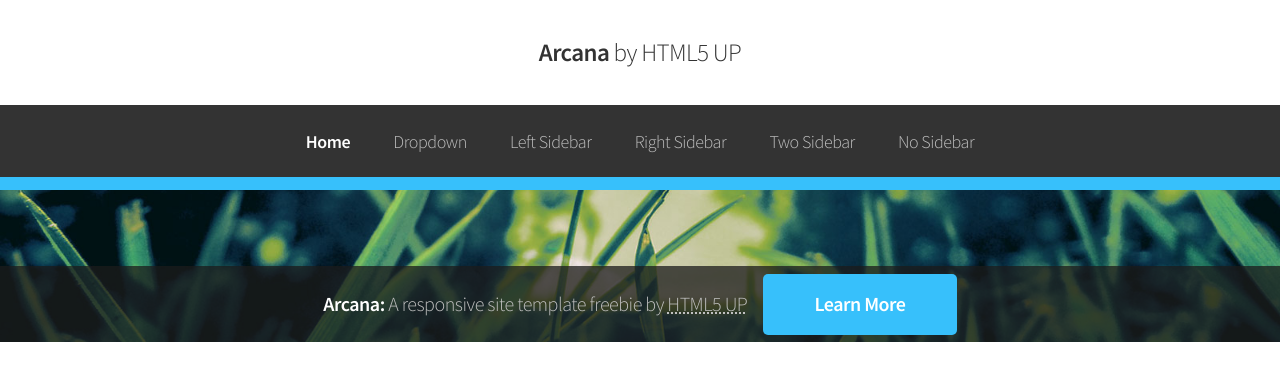
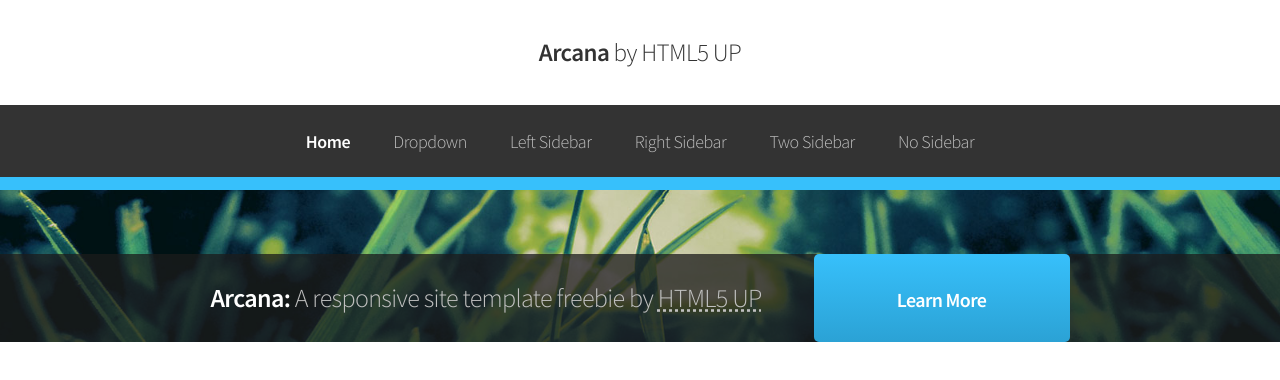
Before and after one commit to fernandofrank/LPPA-C4-ARCANA, a plain HTML site: page index.html in a window 1280 px wide. Drawn offline with nearby package versions, Linux system fonts and the light colour scheme.

Commit message:
LPPA-C4: add overlay

```diff
--- a/CSS/style.css
+++ b/CSS/style.css
@@ -127,7 +127,7 @@ body{
     z-index: 1 ;
 }
 
-/*region img-banner */
+/*#region img-banner */
 .img_banner {
     width: 100%;
     height: 100%;
@@ -150,40 +150,39 @@ body{
     align-items: center;
     text-align: center;
     justify-content: center;
+
 }
 
-.text_and_button a {
+.text_and_button {
     text-decoration: none;
     font-family: 'Source Sans Pro', sans-serif;
     font-weight: 600;
-    font-size: 1.25em;
+    font-size: 26px;
     letter-spacing: -0.025em;
     color: #ffffff;
-
 }
 
-.text_and_button a em {
+.text_and_button  em {
     color: #c0c0c0;
     font-weight: 300;
 }
 
-.html5-up {
+.html5_UP {
     text-decoration-line: underline;
     text-decoration-style: dotted;
     transition: color 0.5s
 }
 
-.html5-up:hover {
+.html5_UP:hover {
     color: #37c0fb;
     cursor: pointer;
     text-decoration: none;
 }
 
 .learn_more {
-    vertical-align: middle;
-    margin-left: 1em;
-    padding: 1.3em 3.2em 1.3em 3.2em;
-    background-color: #37c0fb;
+    margin-left: 2em;
+    padding: 1.2em 3.2em 1.2em 3.2em;
+    background: linear-gradient(180deg, rgba(55,192,251,1) 0%, rgba(43,162,213,1) 100%);
     border-radius: 5px;
     cursor: pointer;
     transition: color 0.5s
@@ -193,9 +192,10 @@ body{
     font-size: 20px;
 }
 
-.learn_more:hover{
-    background-color: #51c9fc;
+.learnmore:hover{
+    background: #51c9fc;
 }
+
 
 /*#endregion img-banner */
 /*#endregion banner*/
--- a/index.html
+++ b/index.html
@@ -39,10 +39,10 @@
                     <div class="img_banner"></div>
                     <div class="img_overlay">
                         <div class="text_and_button">
-                            <a>Arcana:
+                            <div>Arcana:
                                 <em>A responsive site template freebie by</em>
-                                <em class="html5-up">HTML5 UP</em>
-                            </a>
+                                <em class="html5_UP">HTML5 UP</em>
+                            </div>
                             <div class="learn_more">
                                 <a>Learn More</a>
                             </div>
```
